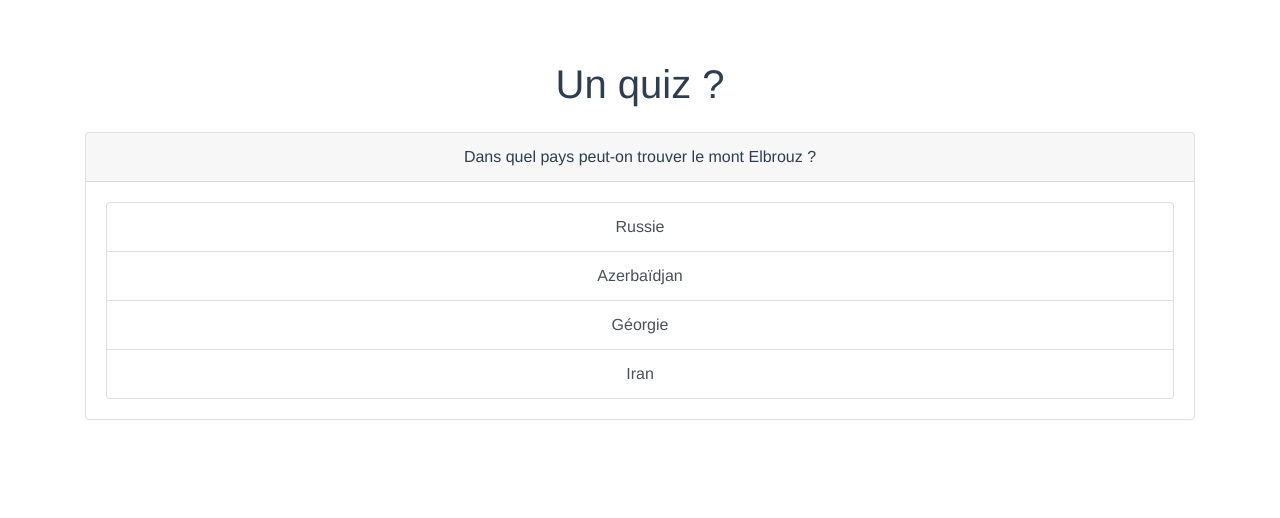
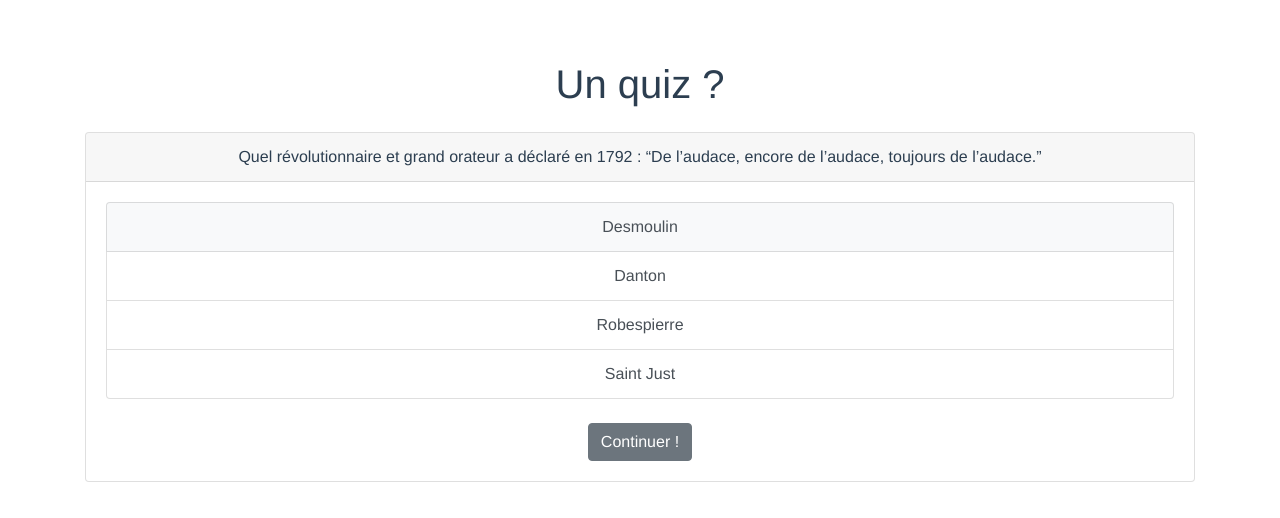
Before and after one commit to Minh-Bao/quiz-vue, a Vue app: page / in a window 1280 px wide. Both pictures are taken after a click on the button "Desmoulin". Shown: the top 518 px of the page. Built offline with nearby package versions, Linux system fonts and the light colour scheme.

Commit message:
add variable, method and button to show good answer or not

```diff
--- a/src/App.vue
+++ b/src/App.vue
@@ -1,20 +1,26 @@
 <template>
     <div id="app" class="container">
         <h1 class="mb-4">Un quiz ?</h1>
-        <b-alert v-if="fin" show> Votre score est : {{score}} / {{questions.length}}</b-alert>
-        <b-card
-            :header="questions[index].question"
-            header-tag="header">
+        <b-alert v-if="fin" show>
+            Votre score est : {{ score }} / {{ questions.length }}</b-alert
+        >
+        <b-card :header="questions[index].question" header-tag="header">
             <b-list-group>
                 <b-list-group-item
-                button
-                v-for="(item, index) in questions[index].answers"
-                :key="item"
-                @click="action(index)">
-                    {{item}}
+                    button
+                    v-for="(item, index) in questions[index].answers"
+                    :key="item"
+                    @click="action(index)"
+                >
+                    {{ item }}
                 </b-list-group-item>
             </b-list-group>
-            <b-button v-if="fin" @click="recommencer" class="mt-4">Recommencer ! </b-button>
+            <b-button v-if="fin" @click="recommencer" class="mt-4"
+                >Recommencer !
+            </b-button>
+            <b-button v-if="voirReponse && !fin" @click="continuer" class="mt-4"
+                >Continuer !</b-button
+            >
         </b-card>
     </div>
 </template>
@@ -24,6 +30,8 @@ export default {
     name: "App",
     data: function () {
         return {
+            variants: [...Array(4)],
+            voirReponse: false,
             fin: false,
             index: 0,
             score: 0,
@@ -54,22 +62,29 @@ export default {
         };
     },
     methods: {
-        action: function(index) {
-            //test bonne réponse
-            if(index == this.questions[this.index].ok) {
+        action: function (index) {
+            // Test bonne réponse
+            if (index == this.questions[this.index].ok) {
                 this.score++;
+            } else {
+                this.variants[index] = "danger";
             }
-            //Test fin de quiz
-            if(this.index == this.questions.length -1) {
+            this.voirReponse = true;
+            this.variants[this.questions[this.index].ok] = "success";
+            if (this.index == this.questions.length - 1) {
                 this.fin = true;
-            }else{
-                this.index++;
             }
         },
-        recommencer: function() {
-            this.fin = this.index = this.score = 0;
-        }
-    }
+        recommencer: function () {
+            this.voirReponse = this.fin = this.index = this.score = 0;
+            this.variants = [...Array(4)];
+        },
+        continuer: function () {
+            this.voirReponse = false;
+            this.variants = [...Array(4)];
+            this.index++;
+        },
+    },
 };
 </script>
 
```
